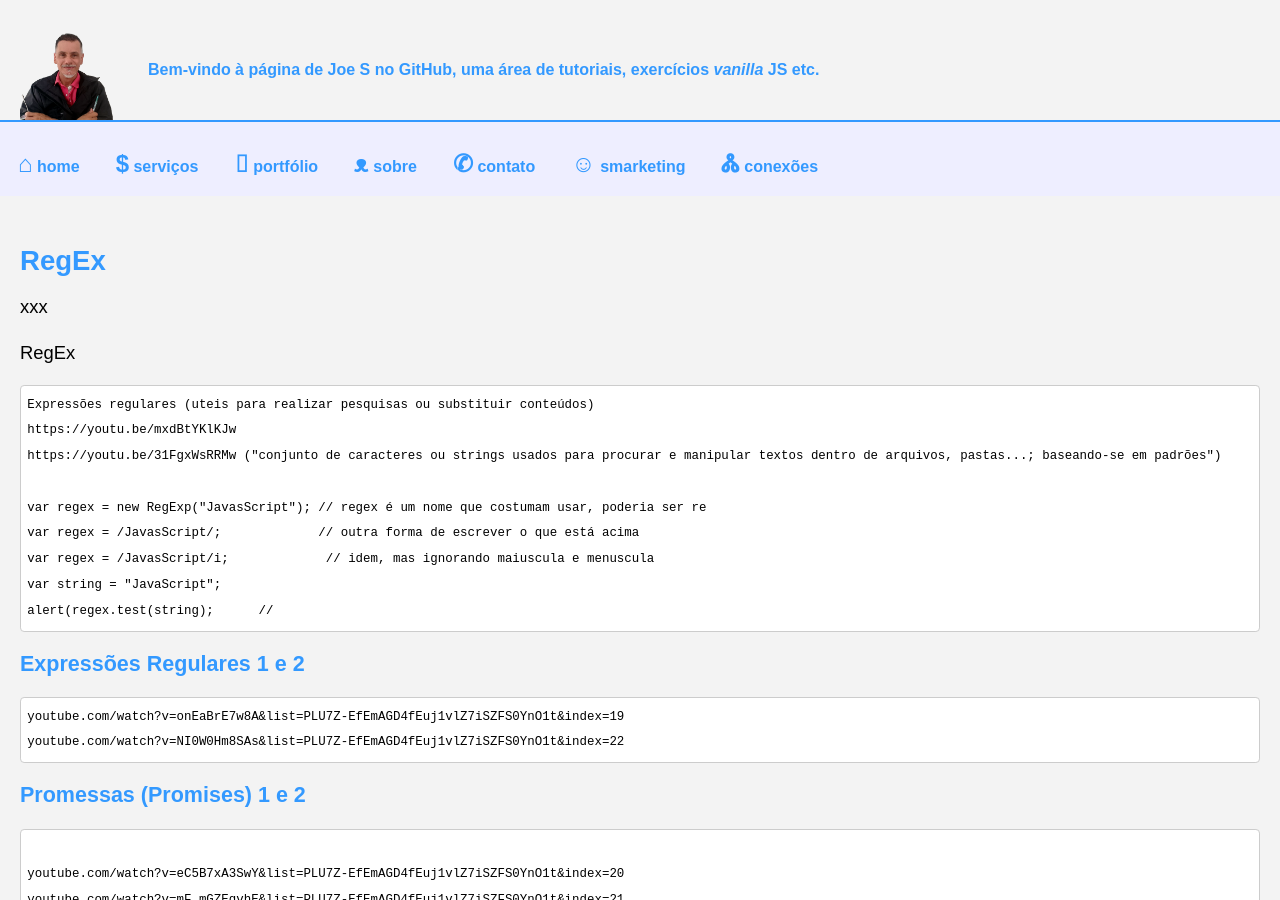
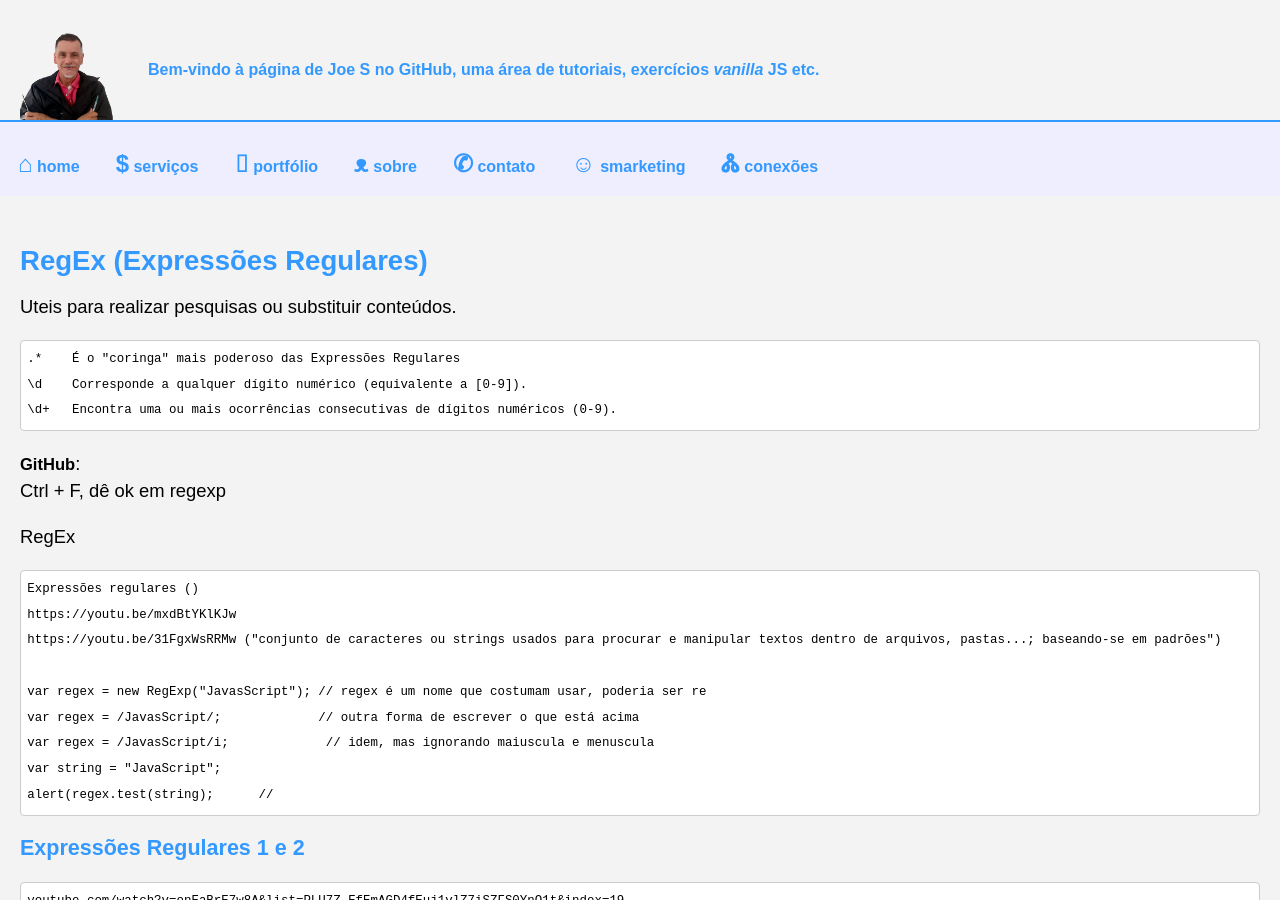
Before and after one commit to Joesynth/joesynth.github.io, a Jekyll site: the page built from _posts/2021-07-14-regex.md, in a window 1280 px wide and 900 px high. Built offline with Jekyll 4.4.1, drawn with Linux system fonts in a browser that asks for light colours.

Commit message:
Update 2021-07-14-regex.md

```diff
--- a/_posts/2021-07-14-regex.md
+++ b/_posts/2021-07-14-regex.md
@@ -1,9 +1,19 @@
-# RegEx
+# RegEx (Expressões Regulares)
 
-xxx
+Uteis para realizar pesquisas ou substituir conteúdos.
+
+
+    .*    É o "coringa" mais poderoso das Expressões Regulares
+    \d    Corresponde a qualquer dígito numérico (equivalente a [0-9]).
+    \d+   Encontra uma ou mais ocorrências consecutivas de dígitos numéricos (0-9).
+
+**GitHub**:
+Ctrl + F, dê ok em regexp
+
+
 <p id="title">RegEx</p>
 
-<pre>Expressões regulares (uteis para realizar pesquisas ou substituir conteúdos)
+<pre>Expressões regulares ()
 https://youtu.be/mxdBtYKlKJw
 https://youtu.be/31FgxWsRRMw ("conjunto de caracteres ou strings usados para procurar e manipular textos dentro de arquivos, pastas...; baseando-se em padrões")
 
@@ -13,11 +23,15 @@ var regex = /JavasScript/i;             // idem, mas ignorando maiuscula e menus
 var string = "JavaScript";
 alert(regex.test(string);      //
 </pre>
+
 <h3>Expressões Regulares 1 e 2</h3>
+
 <pre>youtube.com/watch?v=onEaBrE7w8A&amp;list=PLU7Z-EfEmAGD4fEuj1vlZ7iSZFS0YnO1t&amp;index=19
 youtube.com/watch?v=NI0W0Hm8SAs&amp;list=PLU7Z-EfEmAGD4fEuj1vlZ7iSZFS0YnO1t&amp;index=22
 </pre>
+
 <h3>Promessas (Promises) 1 e 2</h3>
+
 <pre>
 youtube.com/watch?v=eC5B7xA3SwY&amp;list=PLU7Z-EfEmAGD4fEuj1vlZ7iSZFS0YnO1t&amp;index=20
 youtube.com/watch?v=mF_mGZEqvhE&amp;list=PLU7Z-EfEmAGD4fEuj1vlZ7iSZFS0YnO1t&amp;index=21
```
